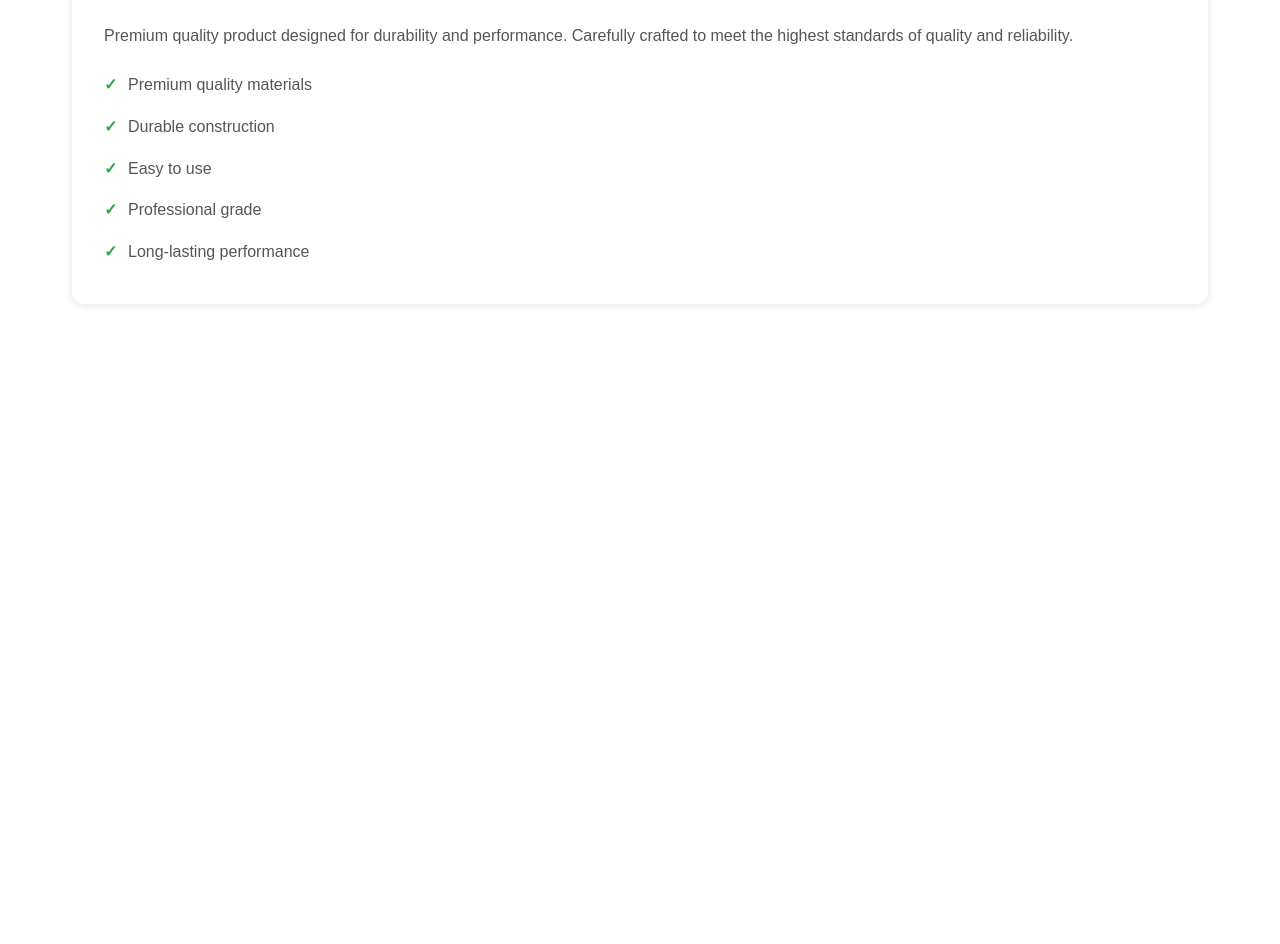
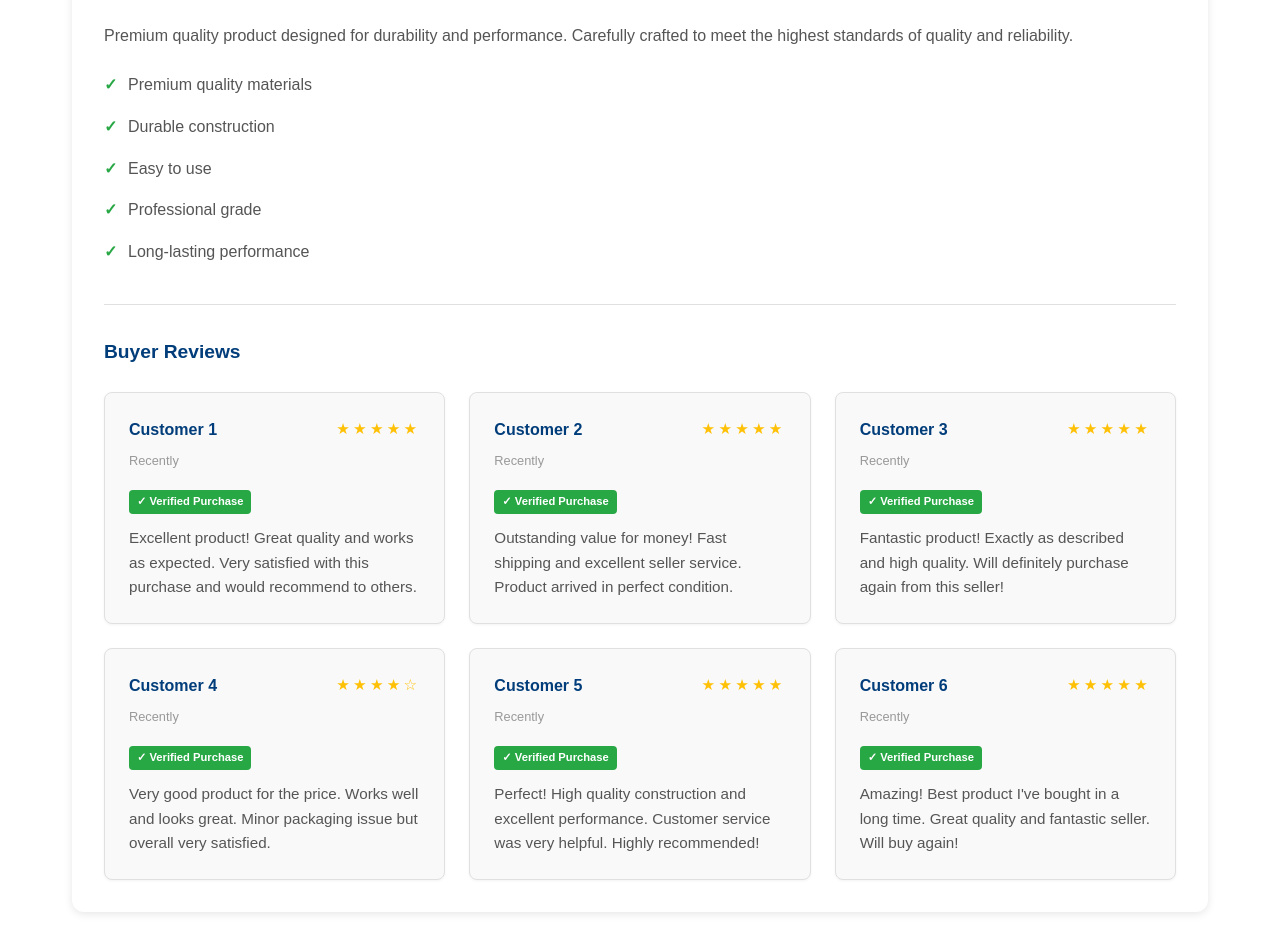
Before and after one commit to Team-3D-UoP/Team-3D-Rep, a Flask app: template Flask project/templates/product_detail.html in a window 1280 px wide. Shown: the part 624-1568 px from the top of the page. Before the commit the page ends 930 px from the top, so only its background shows below. Run offline with Flask 3, Linux system fonts and the light colour scheme; the template is opened without the code that fills it, so the values that code supplies are empty.

Commit message:
Added reviews for other items

```diff
--- a/Flask project/templates/product_detail.html
+++ b/Flask project/templates/product_detail.html
@@ -774,6 +774,95 @@
         <li>Professional grade</li>
         <li>Long-lasting performance</li>
       </ul>
+
+      <div class="reviews-section">
+        <h3 class="reviews-title">Buyer Reviews</h3>
+        <div class="reviews-container">
+          <div class="review-card">
+            <div class="review-header">
+              <div>
+                <div class="review-author">Customer 1</div>
+                <div class="review-date">Recently</div>
+              </div>
+              <div class="review-rating">★★★★★</div>
+            </div>
+            <span class="review-badge">✓ Verified Purchase</span>
+            <p class="review-text">
+              Excellent product! Great quality and works as expected. Very satisfied with this purchase and would recommend to others.
+            </p>
+          </div>
+
+          <div class="review-card">
+            <div class="review-header">
+              <div>
+                <div class="review-author">Customer 2</div>
+                <div class="review-date">Recently</div>
+              </div>
+              <div class="review-rating">★★★★★</div>
+            </div>
+            <span class="review-badge">✓ Verified Purchase</span>
+            <p class="review-text">
+              Outstanding value for money! Fast shipping and excellent seller service. Product arrived in perfect condition.
+            </p>
+          </div>
+
+          <div class="review-card">
+            <div class="review-header">
+              <div>
+                <div class="review-author">Customer 3</div>
+                <div class="review-date">Recently</div>
+              </div>
+              <div class="review-rating">★★★★★</div>
+            </div>
+            <span class="review-badge">✓ Verified Purchase</span>
+            <p class="review-text">
+              Fantastic product! Exactly as described and high quality. Will definitely purchase again from this seller!
+            </p>
+          </div>
+
+          <div class="review-card">
+            <div class="review-header">
+              <div>
+                <div class="review-author">Customer 4</div>
+                <div class="review-date">Recently</div>
+              </div>
+              <div class="review-rating">★★★★☆</div>
+            </div>
+            <span class="review-badge">✓ Verified Purchase</span>
+            <p class="review-text">
+              Very good product for the price. Works well and looks great. Minor packaging issue but overall very satisfied.
+            </p>
+          </div>
+
+          <div class="review-card">
+            <div class="review-header">
+              <div>
+                <div class="review-author">Customer 5</div>
+                <div class="review-date">Recently</div>
+              </div>
+              <div class="review-rating">★★★★★</div>
+            </div>
+            <span class="review-badge">✓ Verified Purchase</span>
+            <p class="review-text">
+              Perfect! High quality construction and excellent performance. Customer service was very helpful. Highly recommended!
+            </p>
+          </div>
+
+          <div class="review-card">
+            <div class="review-header">
+              <div>
+                <div class="review-author">Customer 6</div>
+                <div class="review-date">Recently</div>
+              </div>
+              <div class="review-rating">★★★★★</div>
+            </div>
+            <span class="review-badge">✓ Verified Purchase</span>
+            <p class="review-text">
+              Amazing! Best product I've bought in a long time. Great quality and fantastic seller. Will buy again!
+            </p>
+          </div>
+        </div>
+      </div>
     {% endif %}
   </div>
 </div>
```
